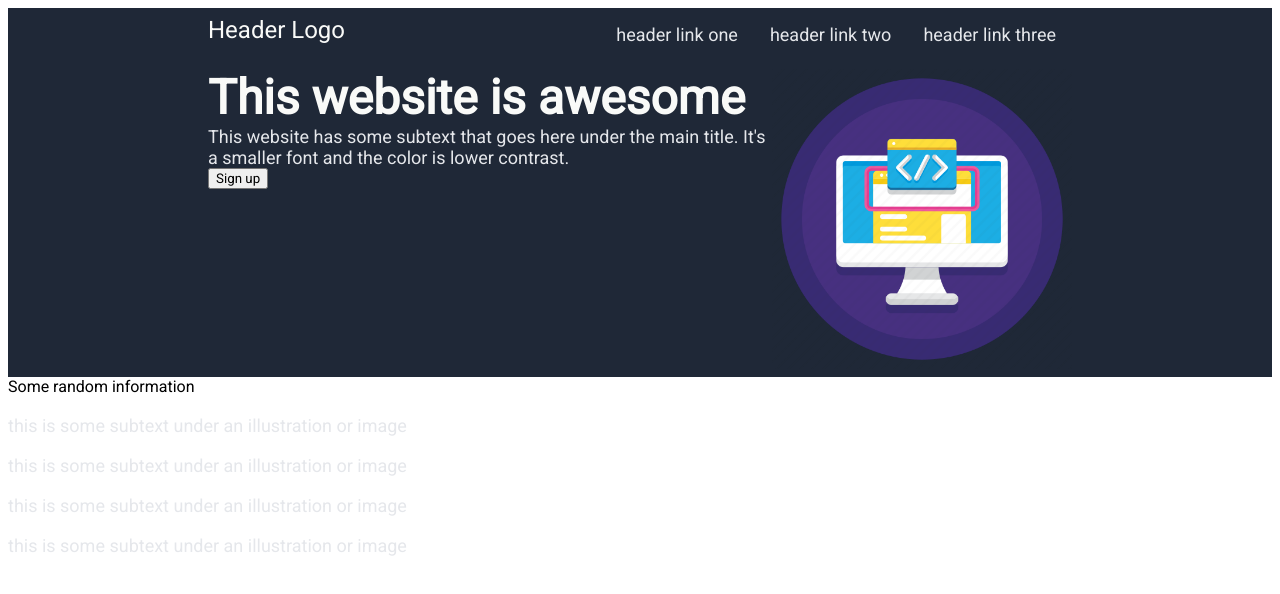
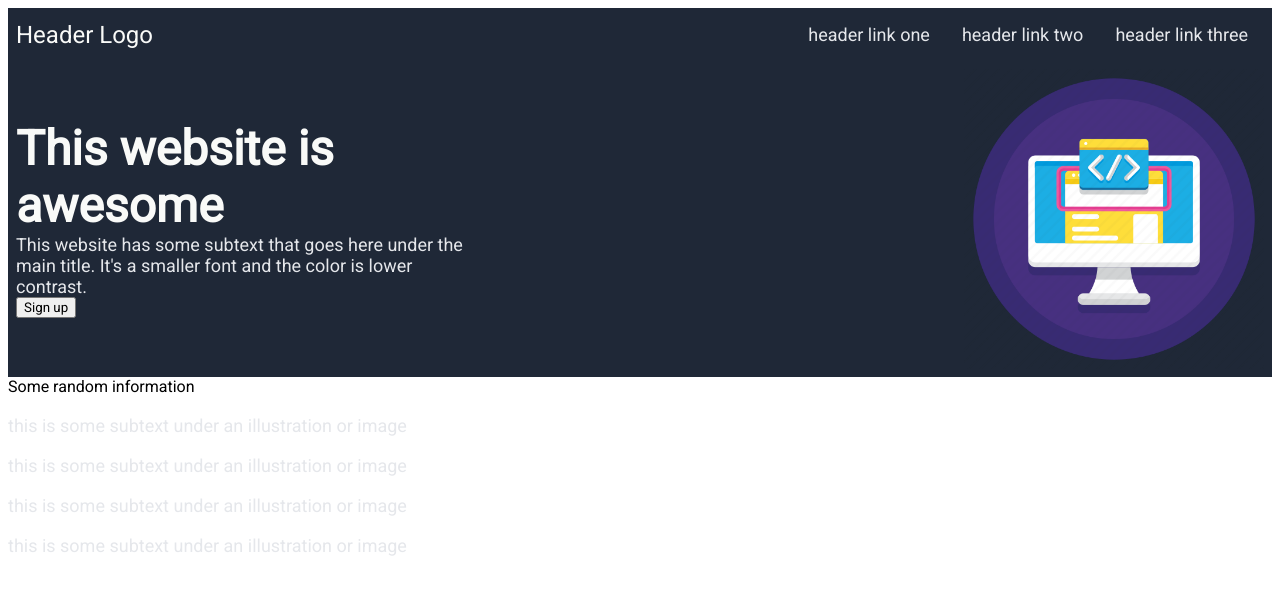
Before and after one commit to capooods/odin-landing-page, a plain HTML site: page index.html in a window 1280 px wide. Drawn offline with Linux system fonts and the light colour scheme.

Commit message:
Separate navi and hero

```diff
--- a/index.html
+++ b/index.html
@@ -7,7 +7,7 @@
     <title>Landing Page</title>
 </head>
 <body>
-    <header class="hero">
+    <header class="navi">
         <div class="logo">Header Logo</div>
         <ul class="hero-secondary-text">
             <li>header link one</li>
--- a/style.css
+++ b/style.css
@@ -7,6 +7,7 @@ ul {
     list-style: none;
     margin: 0;
     padding: 0;
+    flex-shrink: 0;
 }
 
 li {
@@ -16,17 +17,24 @@ li {
 .hero img {
     width: 300px;
     height: auto;
+    margin-left: 200px;
 }
-.hero {
+.hero, .navi {
     display: flex;
     background-color: #1F2837;
     justify-content: space-between;
-    padding: 8px 200px;
+    padding: 8px;
+    align-items: center;
 }
 
 .logo {
     font-size: 24px;
     color: #F9FAF8;
+    flex-shrink: 0;
+}
+.left-text {
+    max-width: 450px;
+    flex-shrink: 0;
 }
 .hero-main-text {
     font-size: 48px;
```
